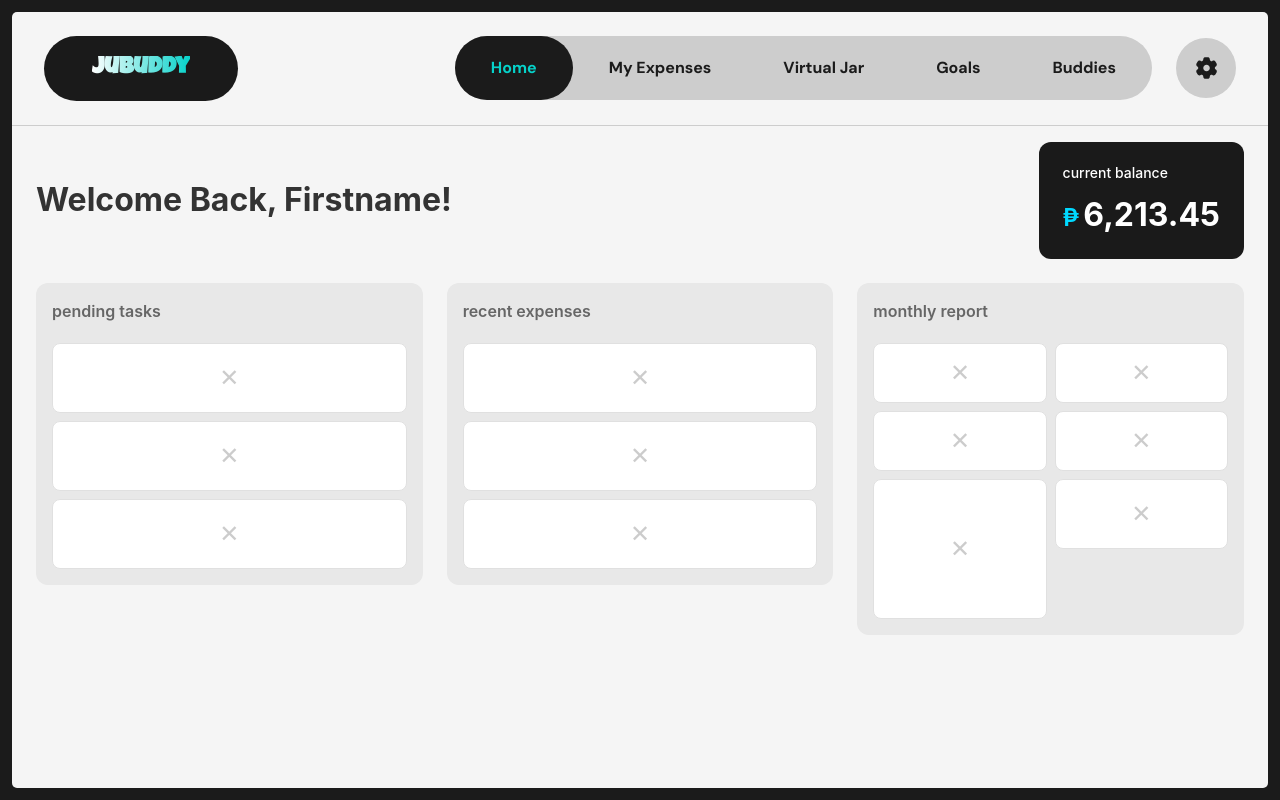
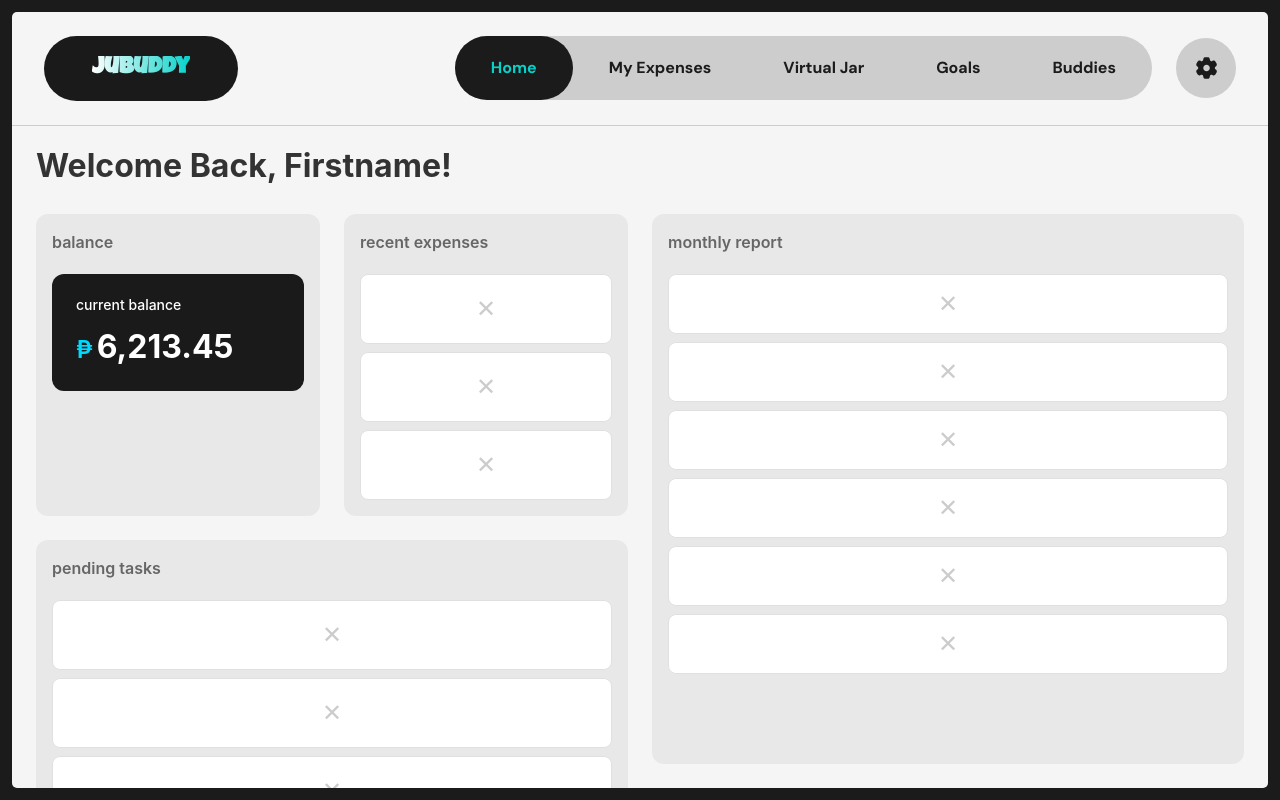
Before and after one commit to aaronjacalan/JuBuddy-React, a React (Vite) app: page / in a window 1280 px wide. Built offline with nearby package versions, Linux system fonts and the light colour scheme.

Commit message:
updated home page

```diff
--- a/src/pages/Home.css
+++ b/src/pages/Home.css
@@ -31,9 +31,21 @@
 
   .dashboard-grid {
     display: grid;
-    grid-template-columns: repeat(3, 1fr);
+    grid-template-columns: 1fr 1fr;
     gap: 1.5rem;
     align-items: start;
+  }
+
+  .dashboard-left {
+    display: flex;
+    flex-direction: column;
+    gap: 1.5rem;
+  }
+
+  .left-top-section {
+    display: flex;
+    gap: 1.5rem;
+    align-items: stretch;
   }
 
   .dashboard-column {
@@ -47,6 +59,19 @@
     overflow-y: auto;
   }
 
+  .half-width {
+    flex: 1;
+  }
+
+  .full-width {
+    width: 100%;
+  }
+
+  .monthly-report-column {
+    height: 100%;
+    min-height: calc(100vh - 250px);
+  }
+
   .column-title {
     font-size: 1rem;
     font-weight: 600;
@@ -57,6 +82,13 @@
   }
 
   .card-list {
+    display: flex;
+    flex-direction: column;
+    gap: 0.5rem;
+    flex: 1;
+  }
+
+  .card-container {
     display: flex;
     flex-direction: column;
     gap: 0.5rem;
@@ -85,6 +117,11 @@
     .dashboard-grid {
       grid-template-columns: 1fr;
     }
+
+    .monthly-report-column {
+      min-height: auto;
+      height: auto;
+    }
   }
 
   @media (max-width: 768px) {
@@ -101,6 +138,11 @@
       align-items: flex-start;
     }
 
+    .left-top-section {
+      flex-direction: column;
+      gap: 1rem;
+    }
+
     .dashboard-column {
       padding: 1rem;
     }
--- a/src/pages/Home.tsx
+++ b/src/pages/Home.tsx
@@ -16,11 +16,30 @@ function Home({ firstname = 'Firstname', balance = 6213.45 }: HomeProps) {
       <main className="home-content">
         <div className="welcome-section">
           <h1 className="welcome-message">Welcome Back, {firstname}!</h1>
-          <BalanceCard balance={balance} />
         </div>
 
         <div className="dashboard-grid">
-          <div className="dashboard-column">
+          <div className="dashboard-left">
+            <div className="left-top-section">
+              <div className="dashboard-column half-width">
+                <h2 className="column-title">balance</h2>
+                <div className="card-container">
+                  <BalanceCard balance={balance} />
+                </div>
+              </div>
+
+              <div className="dashboard-column half-width">
+                <h2 className="column-title">recent expenses</h2>
+                <div className="card-list">
+                  {Array.from({ length: 3 }).map((_, index) => (
+                    <PlaceholderCard key={`expense-${index}`} />
+                  ))}
+                </div>
+              </div>
+            </div>
+
+            <div className="left-bottom-section">
+              <div className="dashboard-column full-width">
                 <h2 className="column-title">pending tasks</h2>
                 <div className="card-list">
                   {Array.from({ length: 3 }).map((_, index) => (
@@ -28,25 +47,18 @@ function Home({ firstname = 'Firstname', balance = 6213.45 }: HomeProps) {
                   ))}
                 </div>
               </div>
-
-          <div className="dashboard-column">
-            <h2 className="column-title">recent expenses</h2>
-            <div className="card-list">
-              {Array.from({ length: 3 }).map((_, index) => (
-                <PlaceholderCard key={`expense-${index}`} />
-              ))}
             </div>
           </div>
 
-          <div className="dashboard-column">
+          <div className="dashboard-column monthly-report-column">
             <h2 className="column-title">monthly report</h2>
-            <div className="report-grid">
+            <div className="card-list">
               <PlaceholderCard size="small" />
               <PlaceholderCard size="small" />
               <PlaceholderCard size="small" />
               <PlaceholderCard size="small" />
-              <PlaceholderCard size="large" />
-              <PlaceholderCard size="medium" />
+              <PlaceholderCard size="small" />
+              <PlaceholderCard size="small" />
             </div>
           </div>
         </div>
```
Lines whose indentation alone changed are shown as unchanged.
